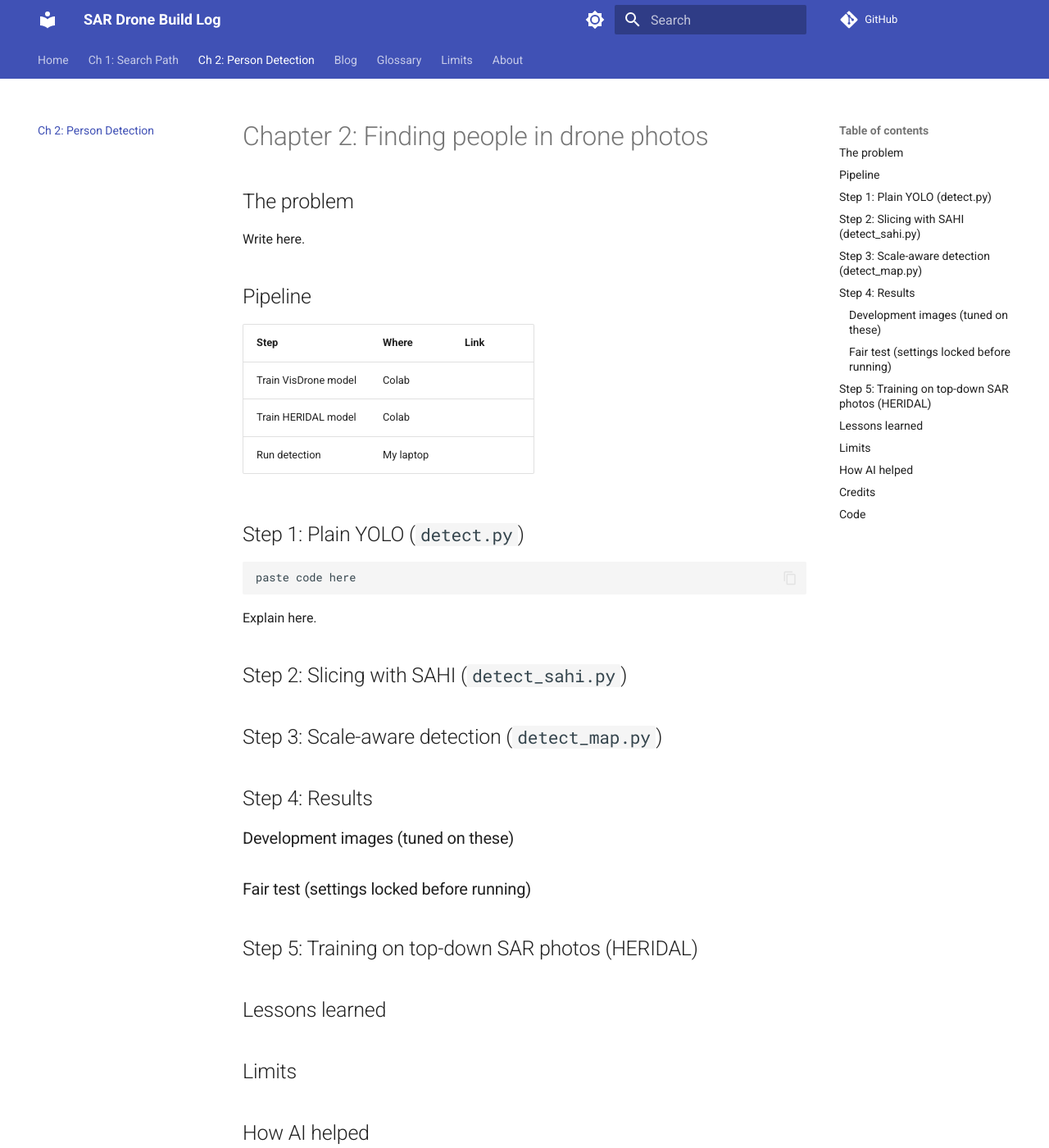
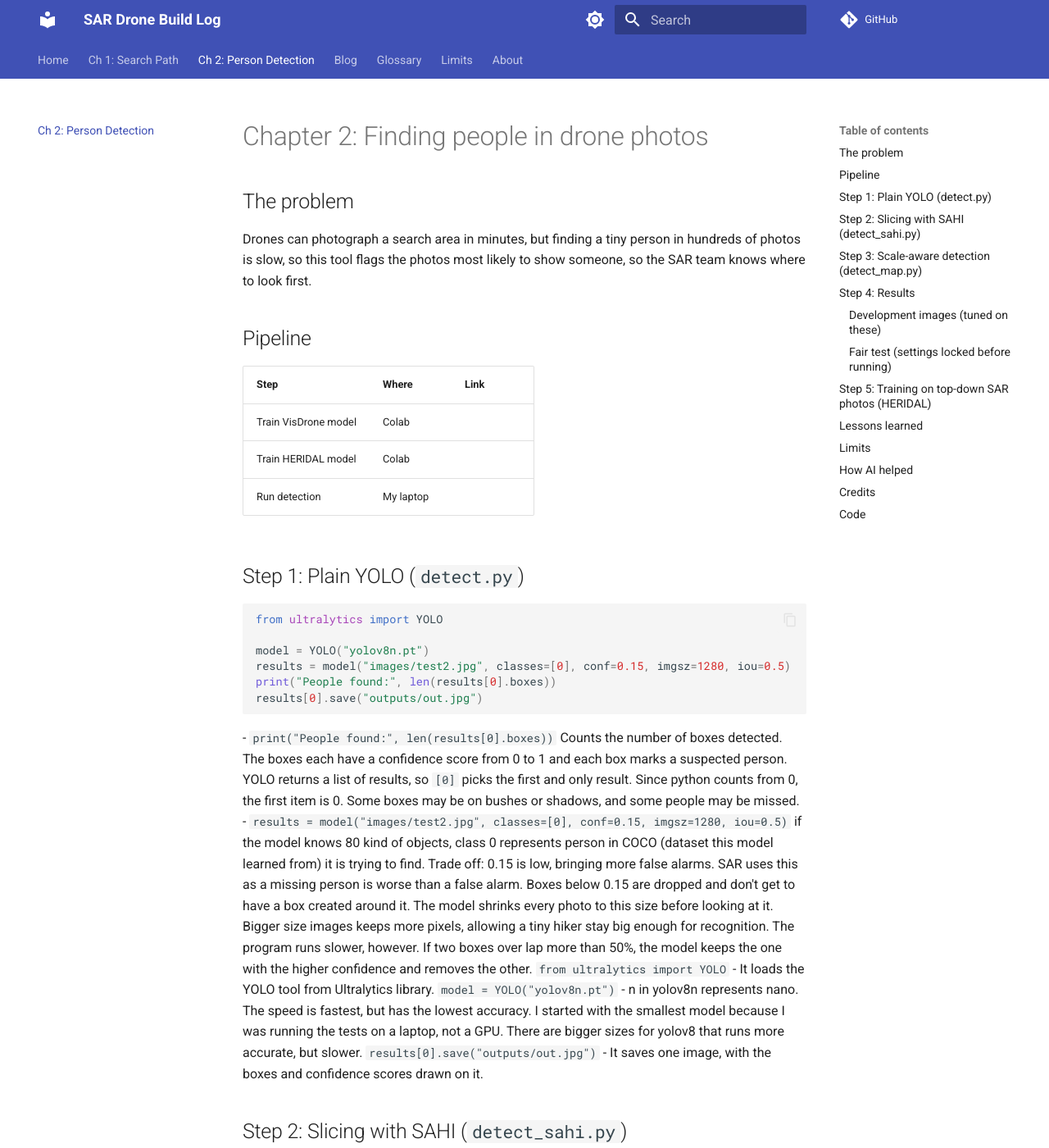
Before and after one commit to JosephKim05/sar-drone-blog, an MkDocs documentation site: the page built from docs/chapter-2-person-detection/index.md, in a window 1280 px wide and 1400 px high. Shown: the whole window at 82% size. Built offline with MkDocs 1.6.1 and Material for MkDocs 9.7.7, drawn with Linux system fonts in a browser that asks for light colours; comment, search, counter and statistics services are not loaded.

Commit message:
Enhance chapter on person detection with YOLO details
Revised the introduction to clarify the purpose of the tool and added detailed explanations for the YOLO implementation, including code snippets and their functionality.

````diff
--- a/docs/chapter-2-person-detection/index.md
+++ b/docs/chapter-2-person-detection/index.md
@@ -2,7 +2,7 @@
 
 ## The problem
 
-Write here.
+Drones can photograph a search area in minutes, but finding a tiny person in hundreds of photos is slow, so this tool flags the photos most likely to show someone, so the SAR team knows where to look first.
 
 ## Pipeline
 
@@ -15,10 +15,21 @@ Write here.
 ## Step 1: Plain YOLO (`detect.py`)
 
 ```python
-paste code here
+from ultralytics import YOLO
+
+model = YOLO("yolov8n.pt")
+results = model("images/test2.jpg", classes=[0], conf=0.15, imgsz=1280, iou=0.5)
+print("People found:", len(results[0].boxes))
+results[0].save("outputs/out.jpg")
 ```
-
-Explain here.
+- `print("People found:", len(results[0].boxes))`  Counts the number of boxes detected. The boxes each have a confidence score from 0 to 1 and each box marks a suspected person. YOLO returns a list of results, so `[0]` picks the first and only result. Since python counts from 0, the first item is 0. Some boxes may be on bushes or shadows, and some people may be missed.
+- `results = model("images/test2.jpg", classes=[0], conf=0.15, imgsz=1280, iou=0.5)` if the model knows 80 kind of objects, class 0 represents person in COCO (dataset this model learned from) it is trying to find. Trade off: 0.15 is low, bringing more false alarms. SAR uses this as a missing person is worse than a false alarm. Boxes below 0.15 are dropped and don't get to have a box created around it. The model shrinks every photo to this size before looking at it. Bigger size images keeps more pixels, allowing a tiny hiker stay big enough for recognition. The program runs slower, however. If two boxes over lap more than 50%, the model keeps the one with the higher confidence and removes the other.
+`from ultralytics import YOLO`
+- It loads the YOLO tool from Ultralytics library.
+`model = YOLO("yolov8n.pt")`
+- n in yolov8n represents nano. The speed is fastest, but has the lowest accuracy. I started with the smallest model because I was running the tests on a laptop, not a GPU. There are bigger sizes for yolov8 that runs more accurate, but slower.
+`results[0].save("outputs/out.jpg")`
+- It saves one image, with the boxes and confidence scores drawn on it.
 
 ## Step 2: Slicing with SAHI (`detect_sahi.py`)
 
````
